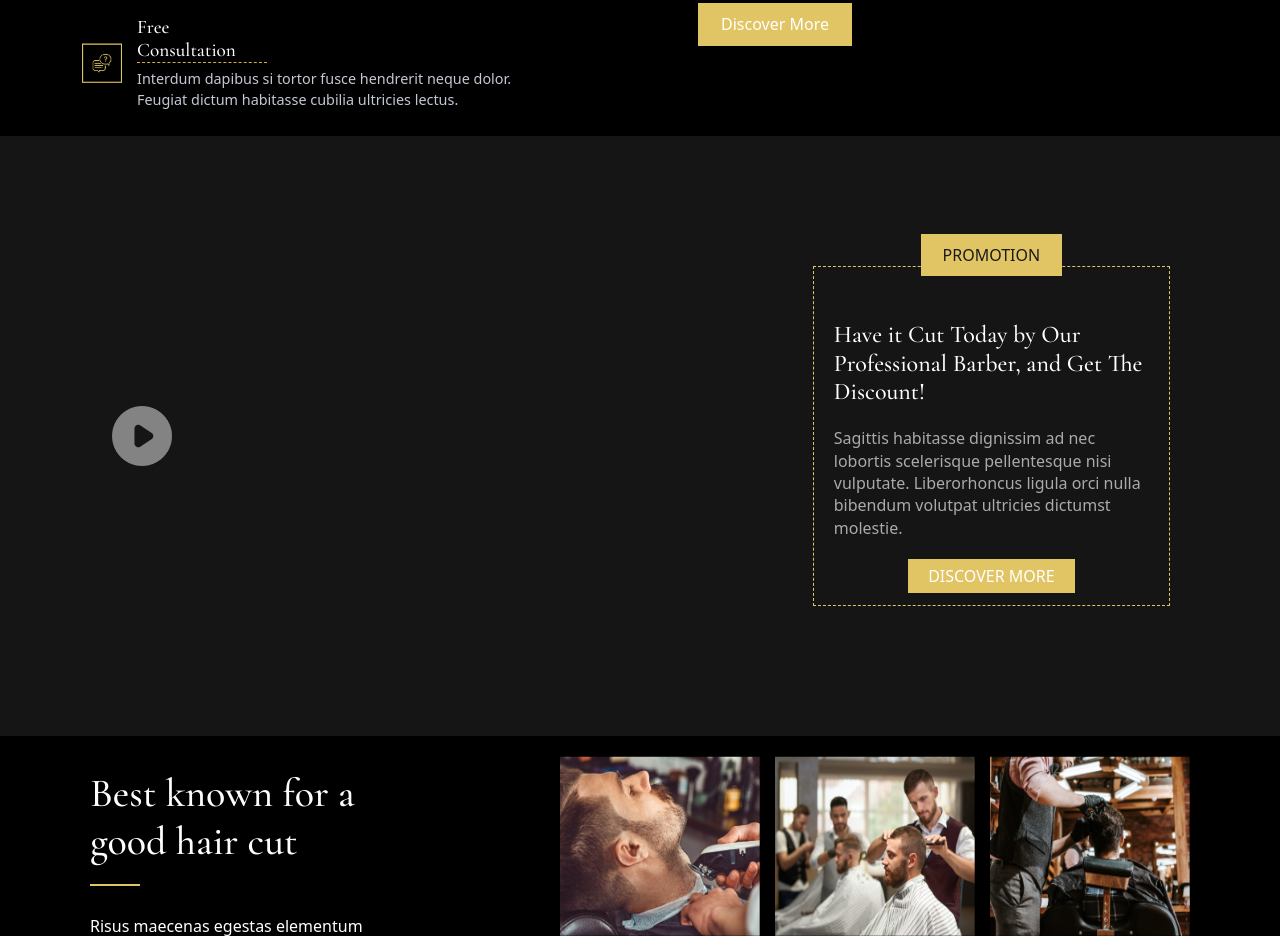
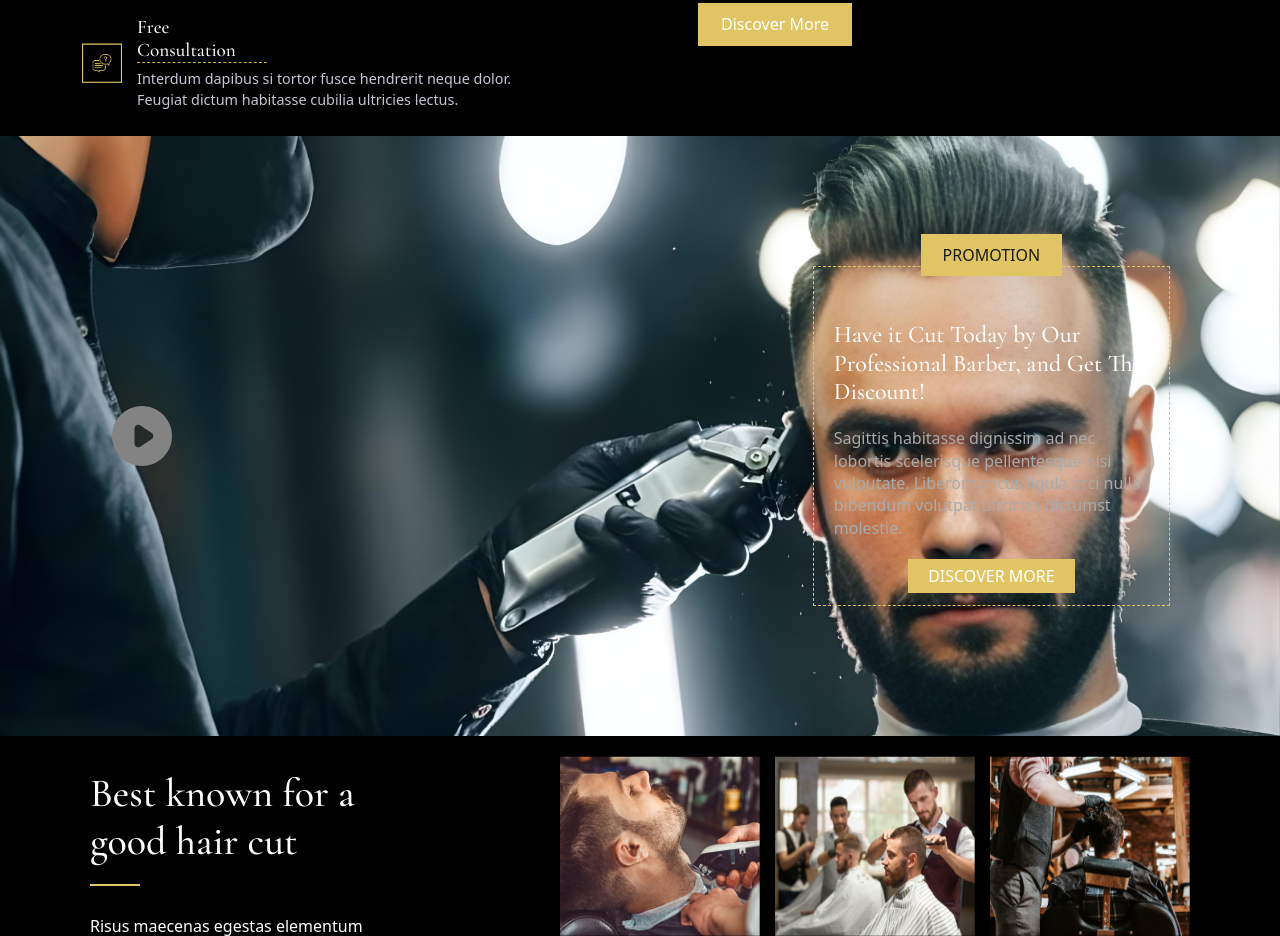
Before and after one commit to muzammilnawaz/task-sigma, a plain HTML site: page index.html in a window 1280 px wide. Shown: the part 4218-5154 px from the top of the page. Drawn offline with nearby package versions, Linux system fonts and the light colour scheme.

Commit message:
Update style.css

```diff
--- a/style.css
+++ b/style.css
@@ -516,7 +516,7 @@ body{
     padding-right: 110px;
     height: 600px;
     width: 100%;
-    background: url(div.elementor-background-overlay\ \(4\).png);
+    background: url("main.jpeg");
     background-position: center;
     background-repeat: no-repeat;
     background-size: cover;
```
